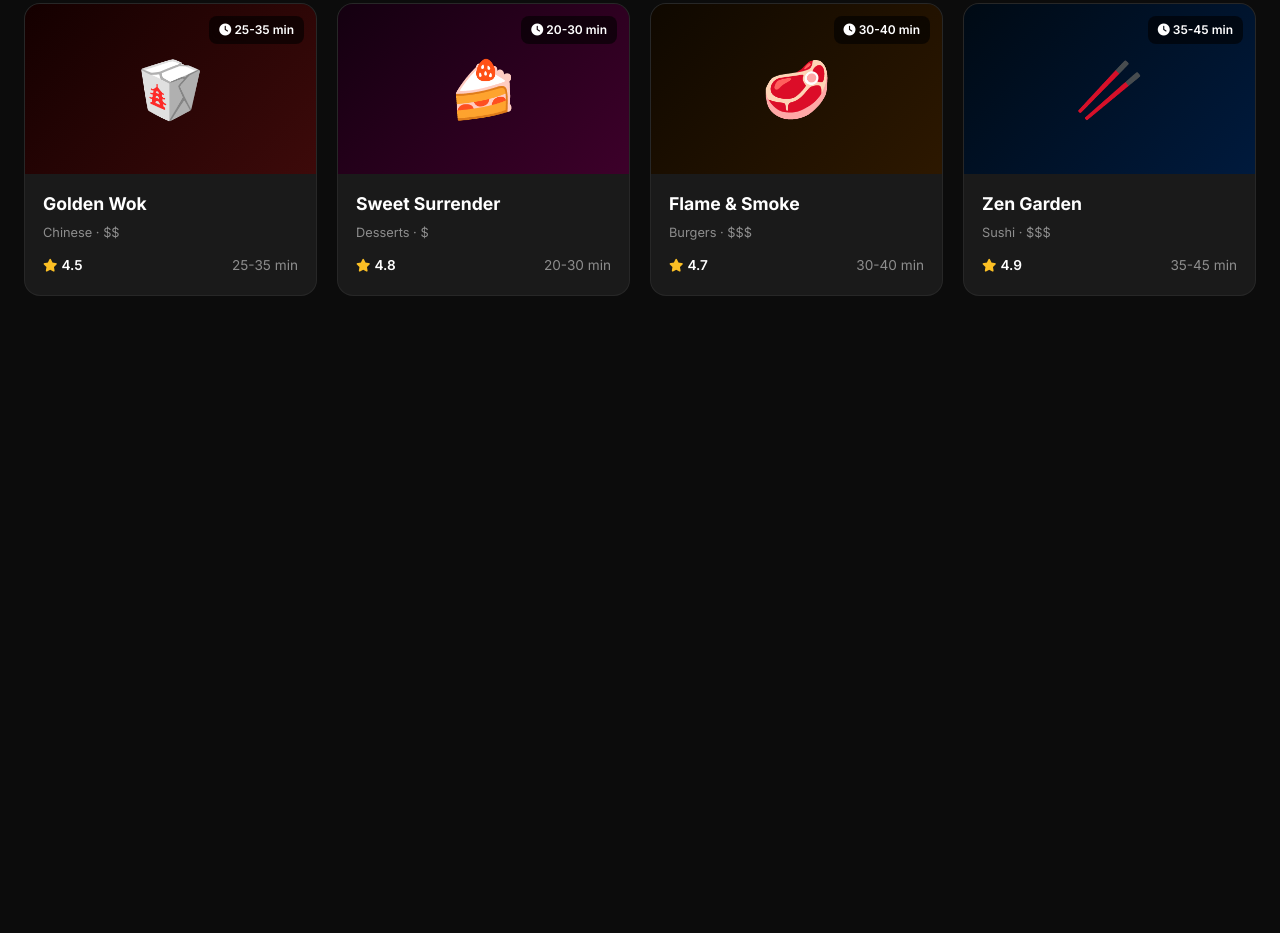
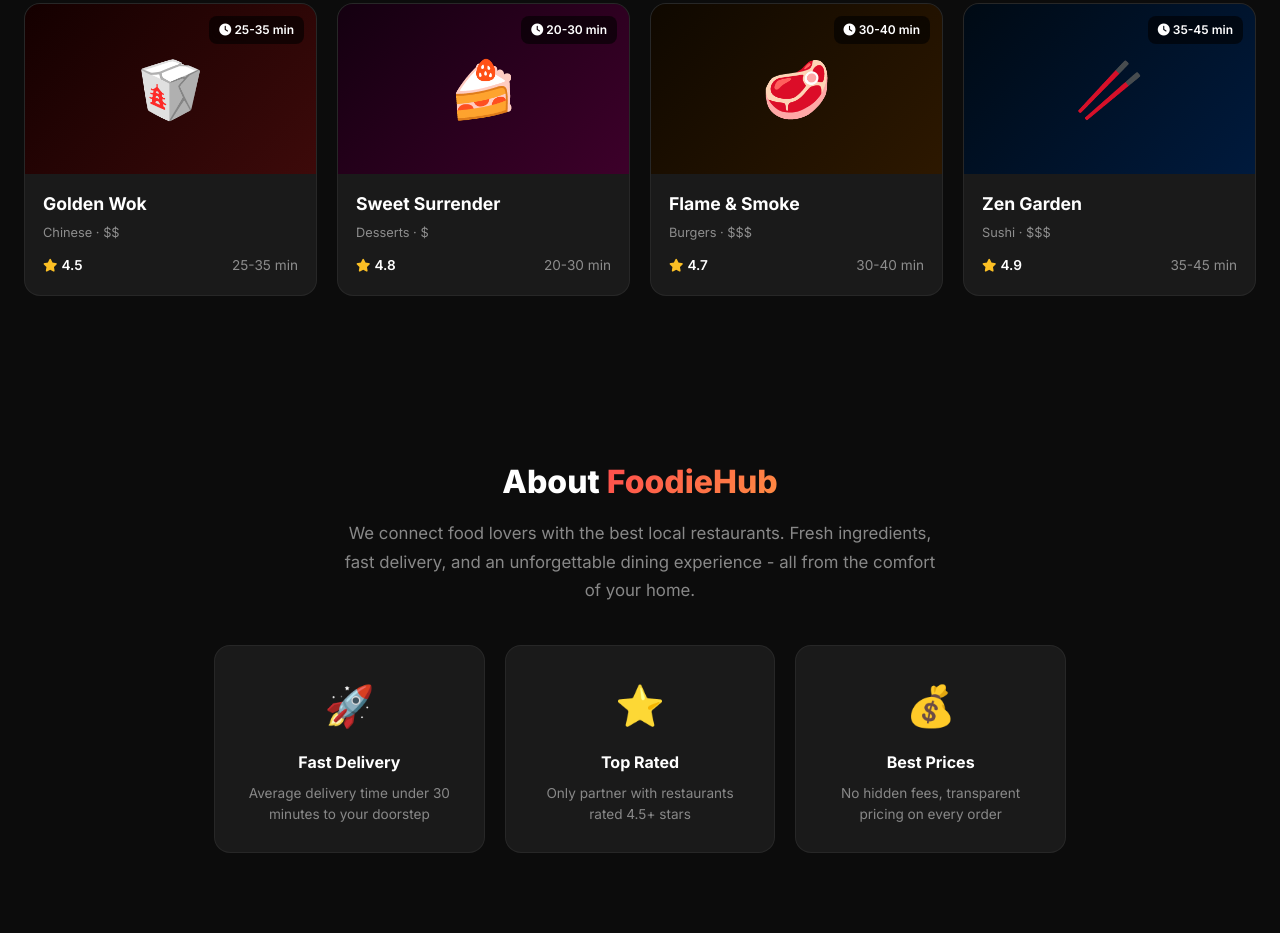
Before and after one commit to imtalhakhannn/FoodieHub, a plain HTML site: page index.html in a window 1280 px wide. Shown: the part 969-1902 px from the top of the page. Before the commit the page ends 1345 px from the top, so only its background shows below. Drawn offline with Linux system fonts and the light colour scheme.

Commit message:
Add About section, fix nav links, smooth scroll

```diff
--- a/index.html
+++ b/index.html
@@ -8,6 +8,7 @@
 <link href="https://fonts.googleapis.com/css2?family=Inter:wght@300;400;500;600;700;800;900&display=swap" rel="stylesheet">
 <link rel="stylesheet" href="https://cdnjs.cloudflare.com/ajax/libs/font-awesome/6.5.1/css/all.min.css">
 <style>
+html { scroll-behavior: smooth; scroll-padding-top: 80px; }
 *, *::before, *::after { box-sizing: border-box; margin: 0; padding: 0; }
 
 :root {
@@ -603,7 +604,7 @@ input { font-family: inherit; }
 </nav>
 
 <!-- HERO -->
-<section class="hero">
+<section class="hero" id="home">
   <h1>Discover &amp; Order<br><span class="highlight">Food You Love</span></h1>
   <p>Premium restaurants at your fingertips. Fresh ingredients, fast delivery, unforgettable flavors.</p>
   <div class="search-wrap">
@@ -658,6 +659,29 @@ input { font-family: inherit; }
   <div class="cart-items" id="cartItems"></div>
   <div class="cart-footer" id="cartFooter"></div>
 </div>
+
+<!-- ABOUT -->
+<section id="about" style="padding:80px 24px;max-width:900px;margin:0 auto">
+  <h2 style="font-size:2rem;font-weight:800;text-align:center;margin-bottom:12px;color:#fff">About <span style="background:linear-gradient(135deg,#FF4D4D,#FF8C42);-webkit-background-clip:text;-webkit-text-fill-color:transparent">FoodieHub</span></h2>
+  <p style="text-align:center;color:#888;font-size:1.05rem;max-width:600px;margin:0 auto 40px;line-height:1.7">We connect food lovers with the best local restaurants. Fresh ingredients, fast delivery, and an unforgettable dining experience - all from the comfort of your home.</p>
+  <div style="display:grid;grid-template-columns:repeat(3,1fr);gap:20px">
+    <div style="background:#1a1a1a;border:1px solid rgba(255,255,255,.06);border-radius:16px;padding:28px;text-align:center">
+      <div style="font-size:2.5rem;margin-bottom:12px">🚀</div>
+      <h3 style="font-size:1rem;font-weight:700;margin-bottom:8px;color:#fff">Fast Delivery</h3>
+      <p style="font-size:.85rem;color:#888;line-height:1.5">Average delivery time under 30 minutes to your doorstep</p>
+    </div>
+    <div style="background:#1a1a1a;border:1px solid rgba(255,255,255,.06);border-radius:16px;padding:28px;text-align:center">
+      <div style="font-size:2.5rem;margin-bottom:12px">⭐</div>
+      <h3 style="font-size:1rem;font-weight:700;margin-bottom:8px;color:#fff">Top Rated</h3>
+      <p style="font-size:.85rem;color:#888;line-height:1.5">Only partner with restaurants rated 4.5+ stars</p>
+    </div>
+    <div style="background:#1a1a1a;border:1px solid rgba(255,255,255,.06);border-radius:16px;padding:28px;text-align:center">
+      <div style="font-size:2.5rem;margin-bottom:12px">💰</div>
+      <h3 style="font-size:1rem;font-weight:700;margin-bottom:8px;color:#fff">Best Prices</h3>
+      <p style="font-size:.85rem;color:#888;line-height:1.5">No hidden fees, transparent pricing on every order</p>
+    </div>
+  </div>
+</section>
 
 <script>
 /* ===== DATA ===== */
```
